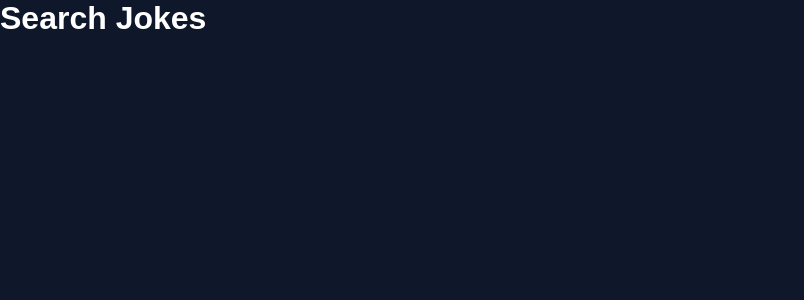
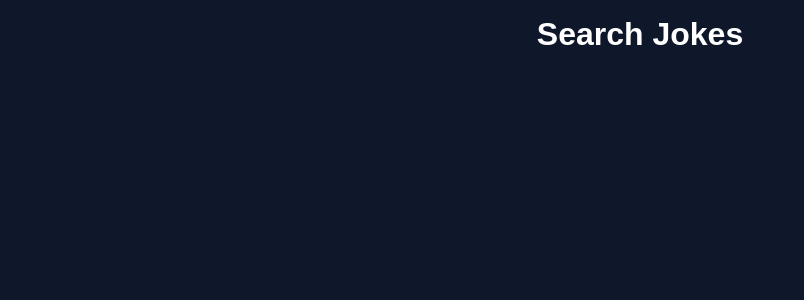
Before and after one commit to alehoppai/tango-tech-task, a Next.js app: page / in a window 1280 px wide. Shown: the top 300 px of the page, without its empty margins (0-804 px from the left). Built offline with nearby package versions, Linux system fonts and the light colour scheme.

Commit message:
feat(TNG-1): css utilities

```diff
--- a/app/layout.tsx
+++ b/app/layout.tsx
@@ -1,6 +1,7 @@
 import type { Metadata } from "next";
 import localFont from "next/font/local";
 import "../styles/globals.css";
+import "../styles/utilities.css";
 
 const geistSans = localFont({
   src: "./fonts/GeistVF.woff",
--- a/app/page.tsx
+++ b/app/page.tsx
@@ -1,6 +1,6 @@
 export default function Home() {
   return (
-    <div>
+    <div className="bg-slate-900 min-h-screen w-full text-primary flex-col items-center gap-12 p-4">
       <h1>Search Jokes</h1>
     </div>
   );
--- a/styles/globals.css
+++ b/styles/globals.css
@@ -1,5 +1,6 @@
 :root {
   --foreground: #ffffff;
+  --blue-500\25: rgb(59 130 246 / 0.25);
   --blue-500: #3b82f6;
   --blue-950: #172554;
   --slate-900: #0f172a;
@@ -12,8 +13,6 @@ body {
 }
 
 body {
-  color: var(--foreground);
-  background: var(--slate-900);
   font-family: Arial, Helvetica, sans-serif;
   -webkit-font-smoothing: antialiased;
   -moz-osx-font-smoothing: grayscale;
@@ -26,6 +25,6 @@ body {
 }
 
 a {
-  color: inherit;
-  text-decoration: none;
+  color: var(--blue-500);
+  text-decoration: underline;
 }
--- /dev/null
+++ b/styles/utilities.css
@@ -0,0 +1,99 @@
+.w-full {
+  width: 100%;
+}
+.w-52 {
+  width: 12rem;
+}
+.min-h-screen {
+  min-height: 100vh;
+}
+
+.flex-col {
+  display: flex;
+  flex-direction: column;
+}
+
+.flex-row {
+  display: flex;
+  flex-direction: row;
+}
+
+.items-center {
+  align-items: center;
+}
+
+.justify-center {
+  justify-items: center;
+}
+
+.absolute {
+  position: absolute;
+}
+
+.relative {
+  position: relative;
+}
+
+.p-2 {
+  padding: 0.5rem;
+}
+.p-4 {
+  padding: 1rem;
+}
+.py-2 {
+  padding-block: 0.5rem;
+}
+.py-4 {
+  padding-block: 1rem;
+}
+.px-2 {
+  padding-inline: 0.5rem;
+}
+.px-4 {
+  padding-inline: 1rem;
+}
+
+.gap-2 {
+  gap: 0.5rem;
+}
+.gap-4 {
+  gap: 1rem;
+}
+.gap-12 {
+  gap: 3rem;
+}
+
+.rounded-xl {
+  border-radius: 0.75rem;
+}
+
+.border {
+  border-width: 1px;
+  border-style: solid;
+}
+.border-blue-500 {
+  border-color: var(--blue-500);
+}
+.border-blue-950 {
+  border-color: var(--blue-950);
+}
+.border-slate-900 {
+  border-color: var(--slate-900);
+}
+
+.bg-blue-500\/25 {
+  background-color: var(--blue-500\25);
+}
+.bg-blue-500 {
+  background-color: var(--blue-500);
+}
+.bg-blue-950 {
+  background-color: var(--blue-950);
+}
+.bg-slate-900 {
+  background-color: var(--slate-900);
+}
+
+.text-primary {
+  color: var(--foreground);
+}
```
